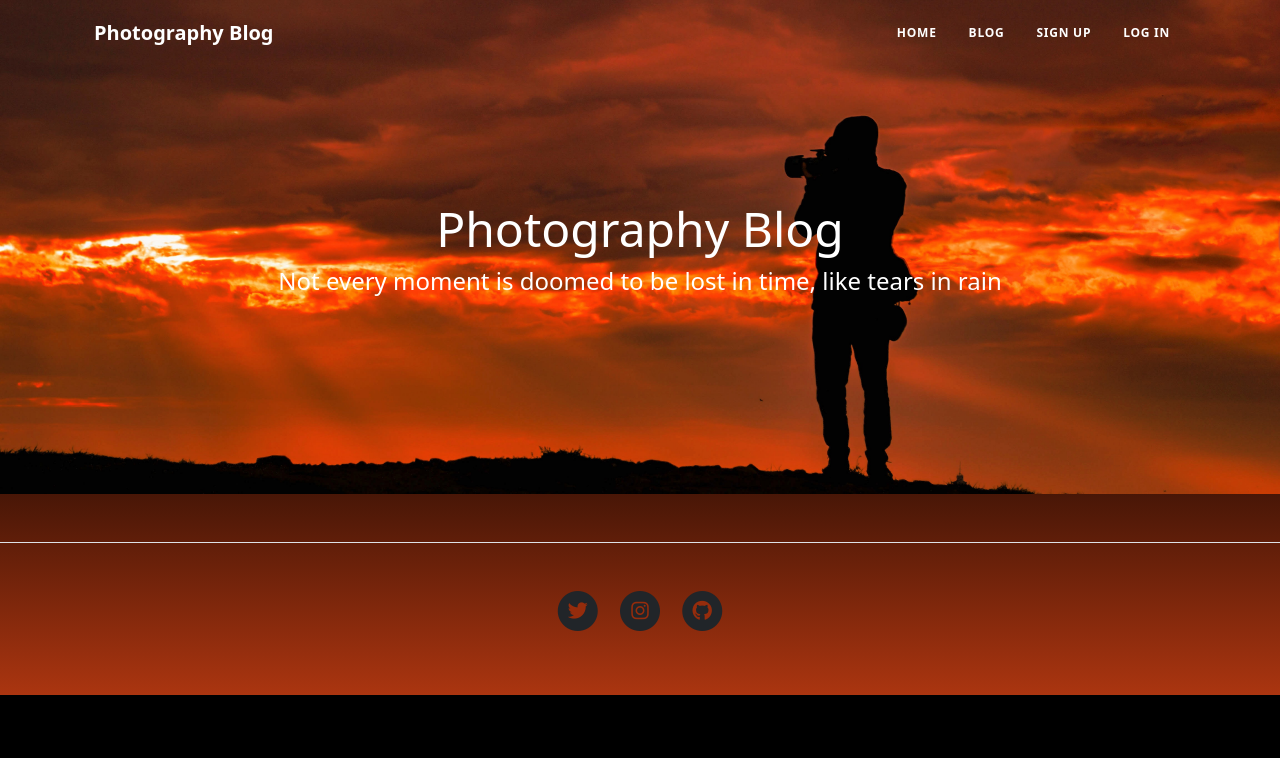
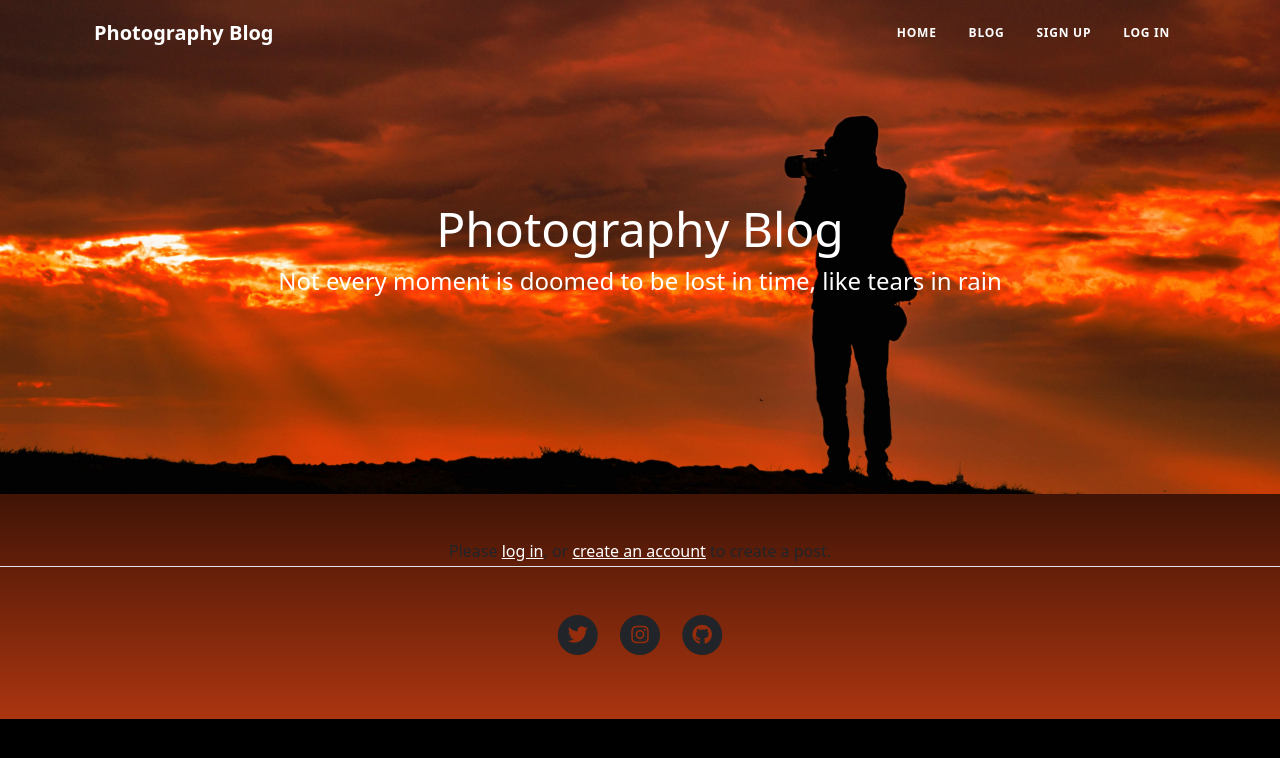
Before and after one commit to HW-Wright/pp4-photography-blog, a Django app: page /blog in a window 1280 px wide. Shown: the top 758 px of the page. Run offline with Django 3.2, Linux system fonts and the light colour scheme; data that the repository does not hold is empty; some libraries are stand-ins or nearby versions.

Commit message:
style add_post.html, create alternative view to add post to blog, amend PostForm class to include cloudinaryFileField

```diff
--- a/blog/forms.py
+++ b/blog/forms.py
@@ -1,6 +1,7 @@
 from .models import Comment, Post
 from django import forms
 from django.forms import ModelForm
+from cloudinary.forms import CloudinaryFileField
 
 class CommentForm(forms.ModelForm):
     class Meta:
@@ -13,8 +14,9 @@ class PostForm(forms.ModelForm):
         fields = [
             'title',
             'image',
-            'created_by',
             'caption',
             'location',
             'status'
             ]
+
+    image = CloudinaryFileField()
--- a/blog/urls.py
+++ b/blog/urls.py
@@ -6,5 +6,5 @@ urlpatterns = [
     path('blog', views.AllPosts.as_view(), name='blog'),
     path('<slug:slug>/', views.SpecificPost.as_view(), name='specific_post'),
     path('like/<slug:slug>', views.LikePost.as_view(), name='post_like'),
-    path('add', views.add_post, name='add')
+    path('add', views.AddPost.as_view(), name='add')
 ]
--- a/blog/views.py
+++ b/blog/views.py
@@ -3,6 +3,7 @@ from django.views import generic, View
 from django.http import HttpResponseRedirect
 from .models import Post, Comment
 from .forms import CommentForm, PostForm
+from django.contrib.messages.views import SuccessMessageMixin
 
 
 class FeaturedPosts(generic.ListView):
@@ -10,6 +11,32 @@ class FeaturedPosts(generic.ListView):
     queryset = Post.objects.filter(status=True).order_by('-date_created')[:3]
     template_name = 'index.html'
 
+
+# def add_post(request):
+#     if request.method == 'POST':
+#         post_form = PostForm(request.POST, request.FILES)
+#         if form.is_valid():
+#             post = post_form.save(commit=False)
+#             post.created_by = request.user
+#             form.save()
+#             return redirect('index.html')
+#         else:
+#             post_form = PostForm(request.POST, request.FILES)
+
+#     return render()
+
+
+class AddPost(SuccessMessageMixin, generic.CreateView):
+
+    model = Post
+    template_name = 'add_post.html'
+    form_class = PostForm
+    success_message = 'Congratulations! Post added!'
+
+    def form_valid(self, form):
+        form = PostForm(request.POST, request.FILES)
+        form.instance.author = self.request.user
+        return super().form_valid(form)
 
 class SpecificPost(View):
 
@@ -56,7 +83,6 @@ class SpecificPost(View):
             {
                 "post": post,
                 "comments": comments,
-                "commented": True,
                 "comment_form": CommentForm(),
                 "liked": liked
             },
@@ -79,15 +105,3 @@ class AllPosts(generic.ListView):
     model = Post
     queryset = Post.objects.filter(status=True).order_by('-date_created')
     template_name = 'blog.html'
-
-def add_post(request):
-    if request.method == 'POST':
-        form = PostForm(request.POST)
-        if form.is_valid():
-            form.save()
-            return redirect('index.html')
-    form = PostForm()
-    context = {
-        'form': form
-    }
-    return render(request, 'templates/add_post.html', context)
--- a/static/css/style.css
+++ b/static/css/style.css
@@ -133,6 +133,12 @@ body {
   font-size: smaller;
 }
 
+.add-post {
+  margin: 0 auto;
+  text-align: center;
+  padding-bottom: 5px;
+}
+
 /* specific_post.html */
 
 .full-title {
@@ -223,6 +229,16 @@ body {
   padding-top: 5px;
   border-top: 2px solid #fff;
   width: 33vw;
+}
+
+/* add_post.html */
+
+.add-post-form>p>label {
+  vertical-align: top;
+}
+
+#id_image {
+  color: #fff;
 }
 
 /* login.html/logout.html/signup.html */
--- a/templates/blog.html
+++ b/templates/blog.html
@@ -20,4 +20,17 @@
         </div>
 </div>
 
+
+{% if user.is_authenticated %}
+    <div class="add-post">
+        <a href="{% url 'add' %}"><button type="" class="btn btn-danger add-post">Add Post</button></a>
+    </div>
+    {% else %}
+        <div>
+            <h6 class="add-post">Please <a class="link2" href="{% url 'account_login' %}">log in</a>, or
+            <a class="link2" href="{% url 'account_signup' %}">create an account</a> to create a post.</h6>
+        </div>
+{% endif %}
+
+
 {% endblock %}
```
Also changed, not shown: templates/add_post.html (+10 -8 lines), templates/index.html (+12 -0 lines).
